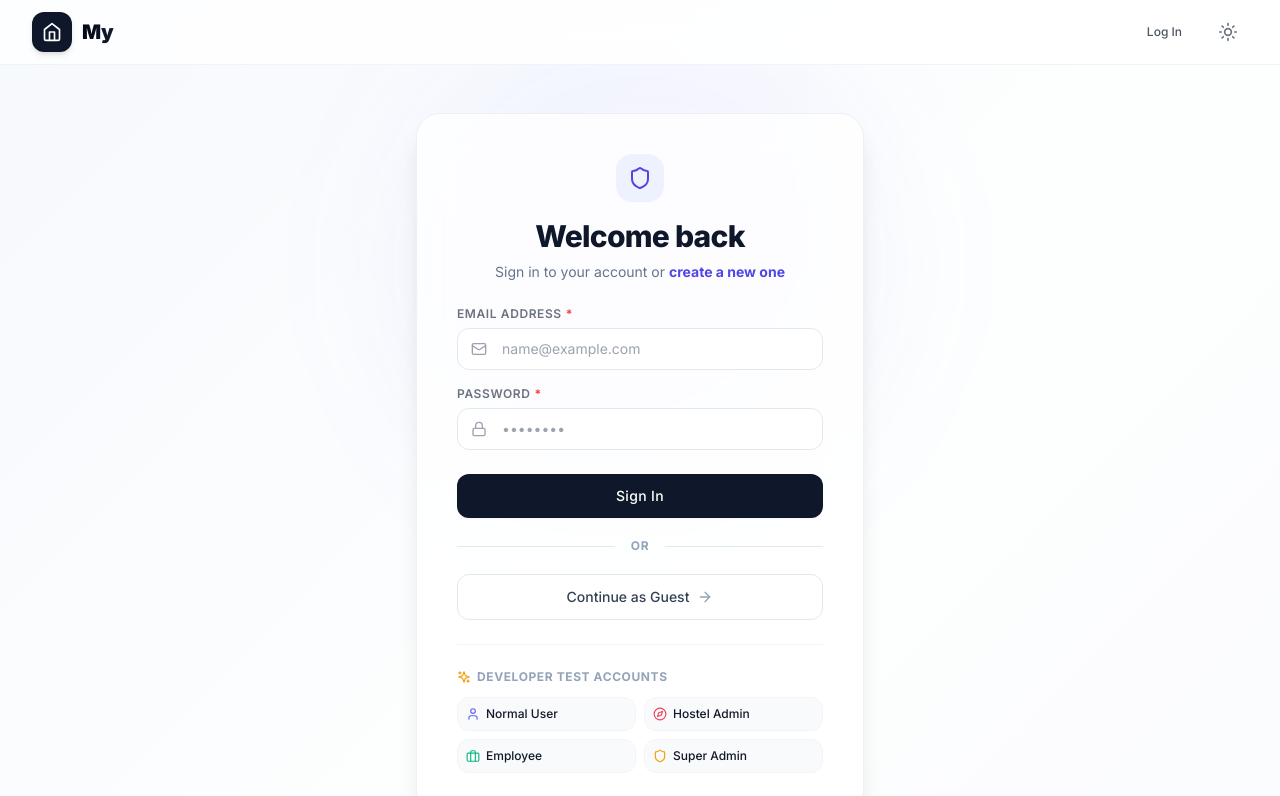
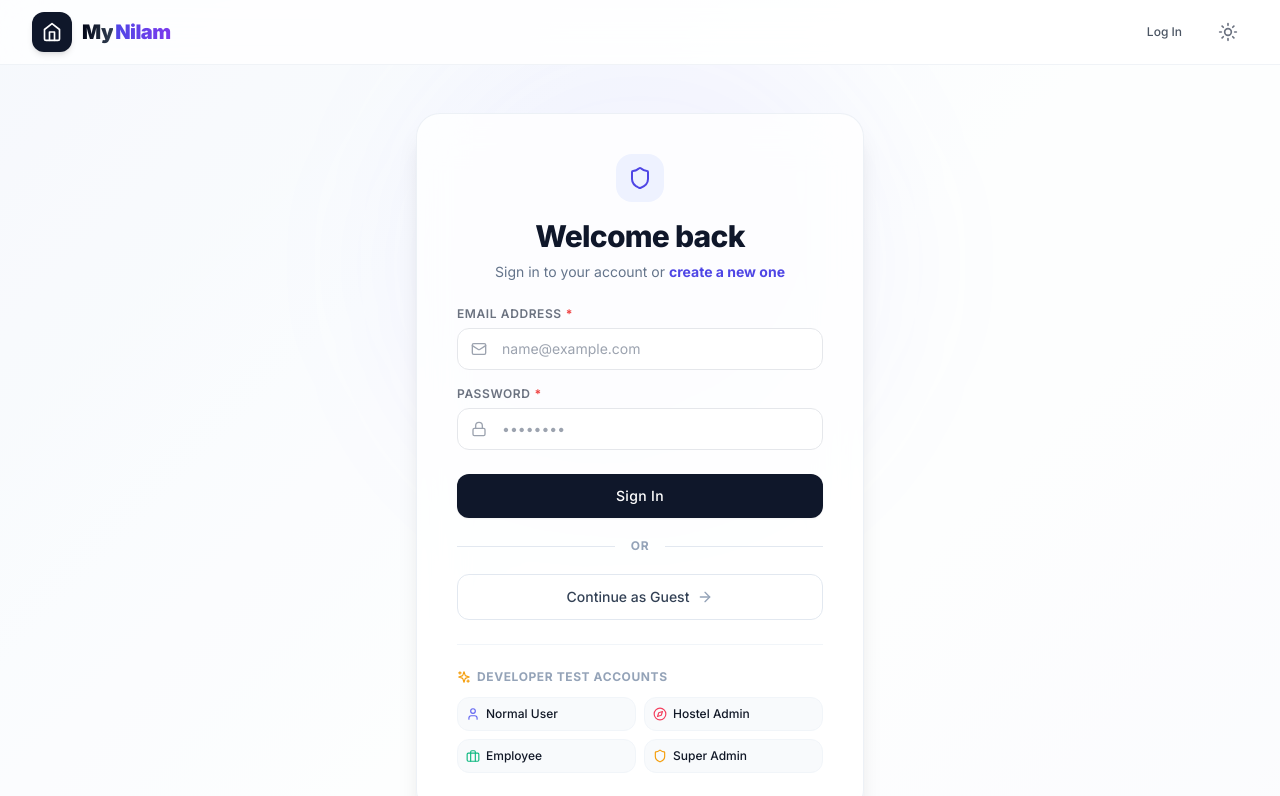
Before and after one commit to nikhil-1100/MyNilam, a Next.js app in the folder apps/web/: page /login in a window 1280 px wide. Shown: the top 796 px of the page. Built offline with nearby package versions, Linux system fonts and the light colour scheme; no server answers.

Commit message:
feat: rotate logo between English, Malayalam, Hindi, Tamil, and Arabic every 10s

```diff
--- a/apps/web/components/layout/Header.tsx
+++ b/apps/web/components/layout/Header.tsx
@@ -11,17 +11,18 @@ export const Header: React.FC = () => {
   const { user, logout } = useAuth()
   const [isVisible, setIsVisible] = useState(true)
   const [lastScrollY, setLastScrollY] = useState(0)
-  const [logoText, setLogoText] = useState<'Nilam' | 'നിലം'>('Nilam')
+  const [logoIndex, setLogoIndex] = useState(0)
   const [isFlipped, setIsFlipped] = useState(false)
+  const logoWords = ['Nilam', 'നിലം', 'ज़मीन', 'நிலം', 'أرض']
 
   useEffect(() => {
     const timer = setInterval(() => {
       setIsFlipped(true)
       setTimeout(() => {
-        setLogoText((prev) => (prev === 'Nilam' ? 'നിലം' : 'Nilam'))
+        setLogoIndex((prev) => (prev + 1) % logoWords.length)
         setIsFlipped(false)
       }, 300)
-    }, 30000)
+    }, 10000)
     return () => clearInterval(timer)
   }, [])
 
@@ -59,14 +60,14 @@ export const Header: React.FC = () => {
           <div className="p-2.5 bg-slate-900 dark:bg-indigo-600 rounded-xl text-white shadow-md group-hover:scale-105 group-hover:rotate-1 transition-all duration-200">
             <Home className="h-5 w-5" />
           </div>
-          <span className="text-xl font-black bg-gradient-to-r from-slate-950 to-slate-700 dark:from-white dark:to-slate-300 bg-clip-text text-transparent tracking-tight whitespace-nowrap py-1 inline-block">
-            My
+          <span className="text-xl font-black tracking-tight whitespace-nowrap py-1 inline-block select-none">
+            <span className="bg-gradient-to-r from-slate-950 to-slate-700 dark:from-white dark:to-slate-300 bg-clip-text text-transparent">My</span>
             <span
-              className={`inline-block transition-all duration-300 transform ml-0.5 ${
+              className={`inline-block transition-all duration-300 transform ml-0.5 bg-gradient-to-r from-indigo-600 to-violet-600 dark:from-indigo-400 dark:to-violet-400 bg-clip-text text-transparent ${
                 isFlipped ? 'opacity-0 scale-75 -translate-y-1' : 'opacity-100 scale-100 translate-y-0'
               }`}
             >
-              {logoText}
+              {logoWords[logoIndex]}
             </span>
           </span>
         </Link>
```
